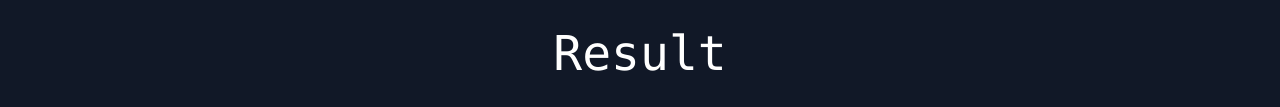
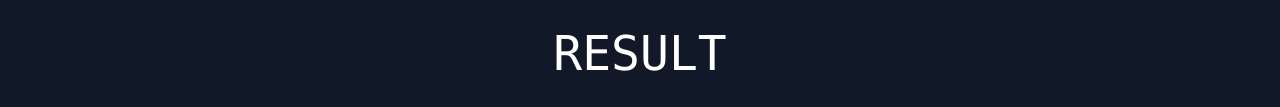
Before and after one commit to lichristopher/check-mobile-network-philippines, a plain HTML site: page index.html in a window 1280 px wide. Shown: the part 445-552 px from the top of the page. Drawn offline with nearby package versions, Linux system fonts and the light colour scheme.

Commit message:
change result capitalize to uppercase

```diff
--- a/index.html
+++ b/index.html
@@ -33,7 +33,7 @@
           class="text-white bg-blue-700 hover:bg-blue-800 focus:outline-none focus:ring-4 focus:ring-blue-300 font-medium rounded-full text-sm px-5 py-2.5 text-center me-2 mb-2 dark:bg-blue-600 dark:hover:bg-blue-700 dark:focus:ring-blue-800"
         />
       </form>
-      <div class="result text-center text-5xl capitalize">Result</div>
+      <div class="result text-center text-5xl uppercase">Result</div>
       <div class="flex items-center justify-evenly flex-wrap gap-4">
         <img src="./assets/globe.png" alt="" />
         <!-- <img
```
